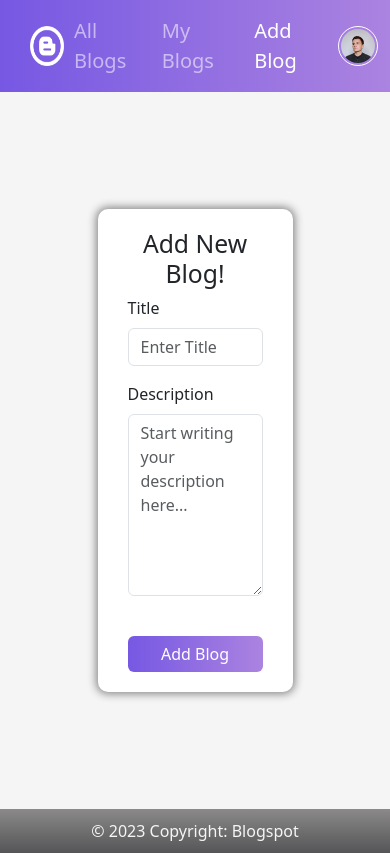
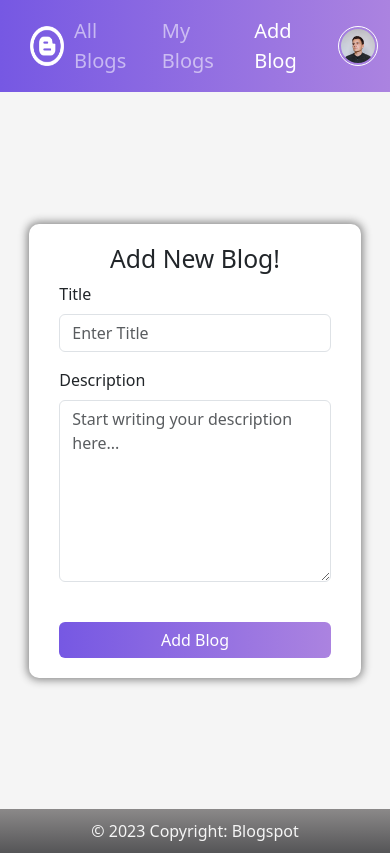
Before and after one commit to devgupta09/Blog-spot-Frontend, a React (Create React App) app: page /addBlog in a window 390 px wide. Built offline with nearby package versions, Linux system fonts and the light colour scheme; sample sign-in values are in the browser's storage.

Commit message:
add some media queries

```diff
--- a/src/components/auth/style.scss
+++ b/src/components/auth/style.scss
@@ -94,3 +94,9 @@
     }
   }
 }
+
+@media only screen and (max-width: 670px) {
+  .form-container{
+    margin: 5%;
+  }
+}
--- a/src/components/blog/style.scss
+++ b/src/components/blog/style.scss
@@ -63,10 +63,20 @@
     width: 45vw;
     height: 100%;
   }
+
+  .blog-form-container .blog-container {
+    margin: 5%;
+    width: 85%;
+  }
 }
 
 @media only screen and (max-width: 670px) {
   .ant-card {
     width: 90vw;
   }
+
+  .blog-form-container .blog-container {
+    margin: 5%;
+    width: 85%;
+  }
 }
```
